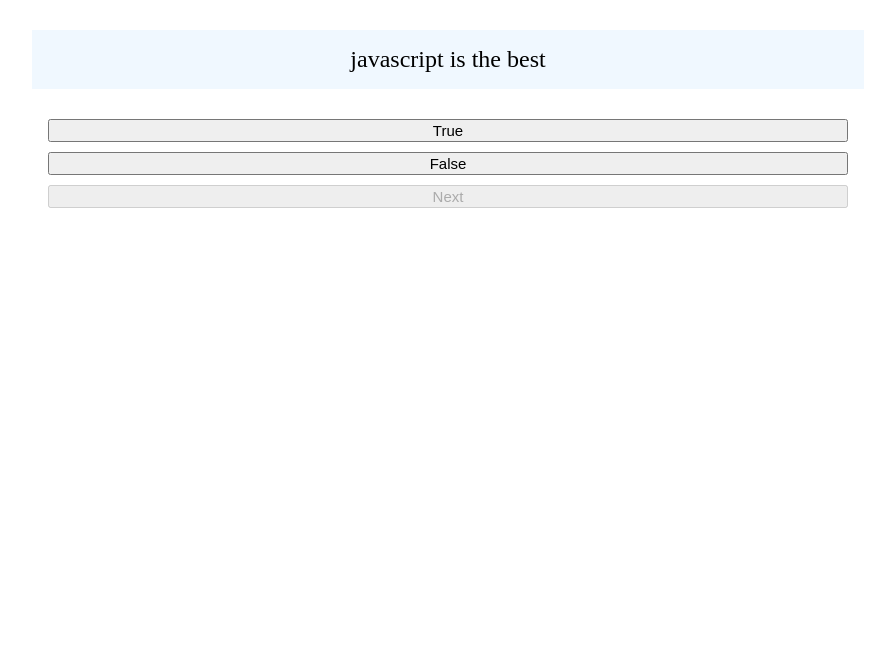
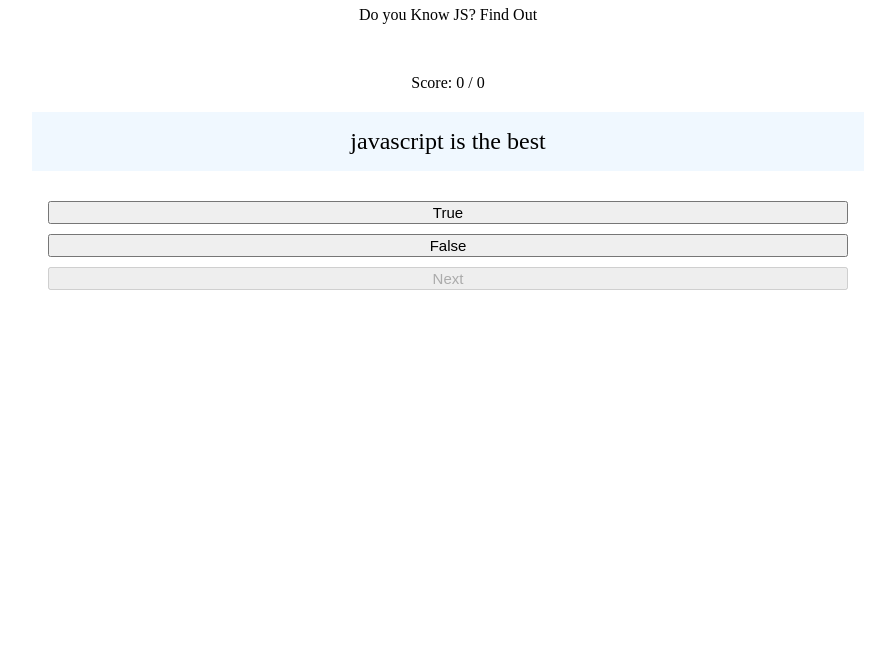
Before and after one commit to Reza-Hello-World/FE.Academy, a plain HTML site: page Quiz-App/index.html in a window 1280 px wide. Shown: the part 152-800 px from the top of the page, without its empty margins (192-1087 px from the left). Drawn offline with Linux system fonts and the light colour scheme.

Commit message:
header style

```diff
--- a/Quiz-App/app.js
+++ b/Quiz-App/app.js
@@ -13,7 +13,9 @@ let questionBox = document.getElementsByClassName("questions")[0]
 let trueElement = document.getElementById('True')
 let falseElement = document.getElementById('False')
 let nextElement = document.getElementById('Next')
-    // questionBox.textContent = questions[0].quesion
+let trueAnswerCount = Number(document.getElementById('trueAnswerCount').textContent)
+let allAnswerCount = Number(document.getElementById('allAnswerCount').textContent)
+
 let count = 0
 let trueAnswer = 0
 let falseAnswer = 0
@@ -36,6 +38,8 @@ function selectTrue() {
         questionBox.style.backgroundColor = 'green'
 
         trueAnswer += 1
+        trueAnswerCount += 1
+        console.log(trueAnswerCount)
     } else {
         questionBox.style.backgroundColor = 'red'
         falseAnswer += 1
--- a/Quiz-App/style.css
+++ b/Quiz-App/style.css
@@ -1,14 +1,19 @@
 header {
+    margin-top: 100px;
     margin-left: auto;
     margin-right: auto;
     max-width: 800px;
     text-align: center;
 }
 
+#score {
+    margin-top: 50px;
+}
+
 .questions {
     background-color: aliceblue;
     /* margin: 2rem; */
-    margin-top: 50px;
+    margin-top: 20px;
     padding: 1rem;
     max-width: 800px;
     margin-left: auto;
```
